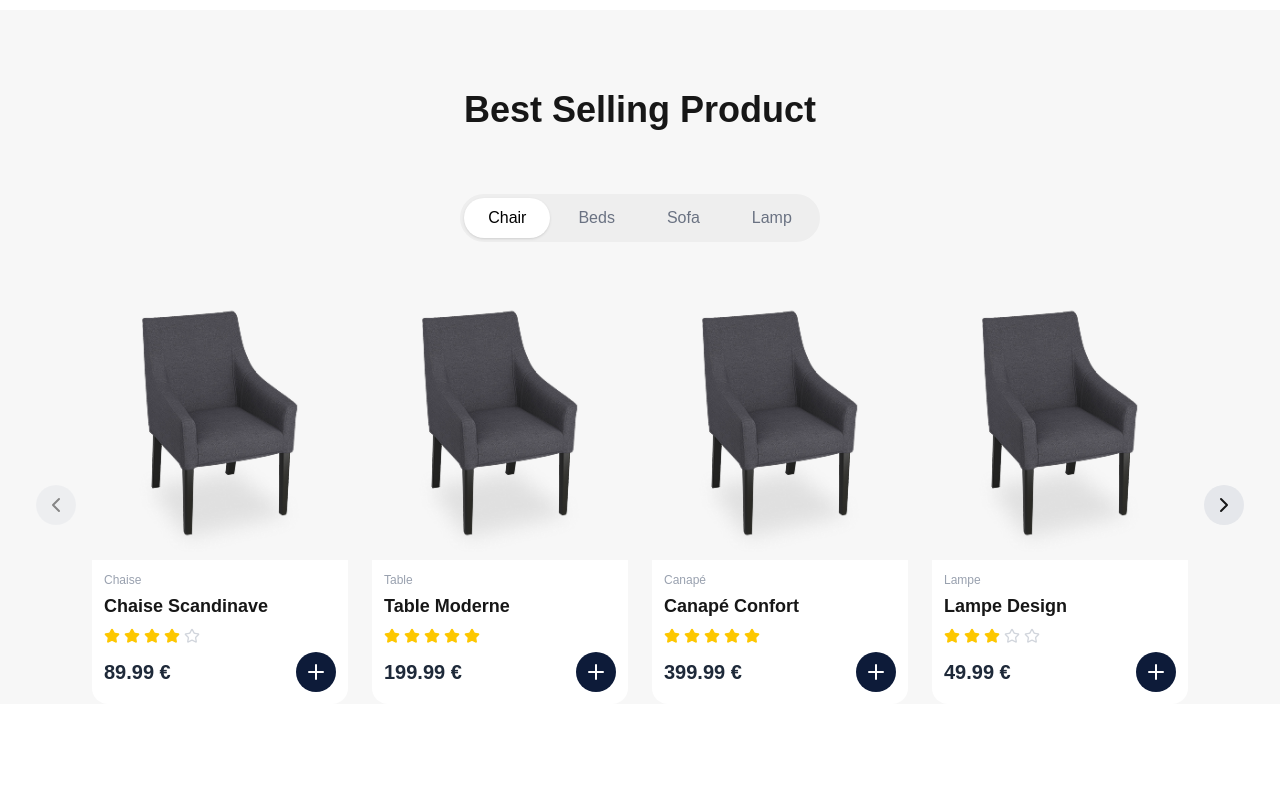
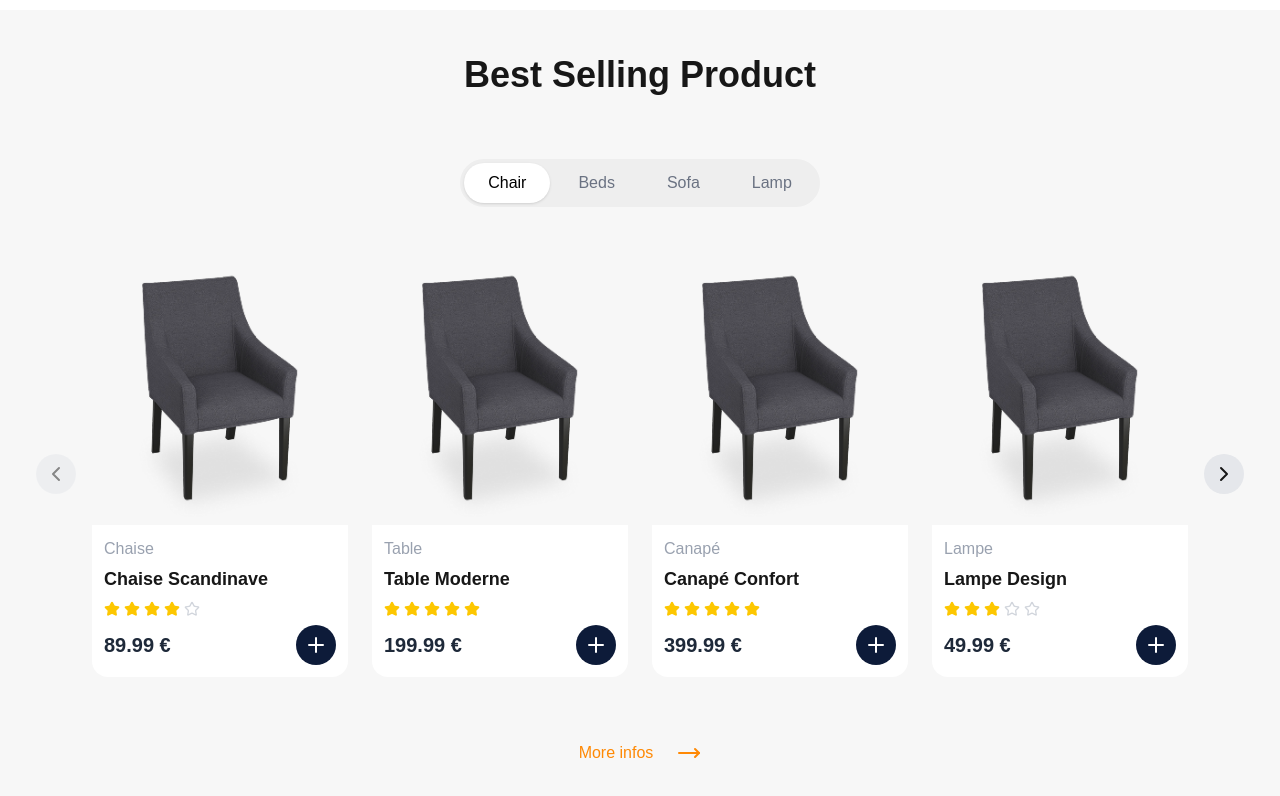
Before and after one commit to kyu-dev/ecommerce_frontend, a Next.js app: page / in a window 1280 px wide. Shown: the part 1198-1994 px from the top of the page. Before the commit the page ends 1902 px from the top, so only its background shows below. Built offline with nearby package versions, Linux system fonts and the light colour scheme.

Commit message:
Ajout d'un bouton "More infos" dans le composant BestSellerSection, mise à jour du nombre de cartes affichées dans le ProductCarousel à 4, et amélioration du style du texte des catégories dans le ProductCard.

```diff
--- a/app/components/bestseller/BestSellerSection.tsx
+++ b/app/components/bestseller/BestSellerSection.tsx
@@ -1,6 +1,7 @@
 import React from "react";
 import ProductCarousel from "../product/ProductCarousel";
 import Filter from "./Filter";
+import { MoveRight } from "lucide-react";
 
 const produits = [
   // à modifié avec de vrais données
@@ -43,12 +44,15 @@ const produits = [
 
 const BestSellerSection = () => {
   return (
-    <div className="bg-[#F7F7F7] flex flex-col gap-16 items-center">
-      <h3 className="text-4xl pt-20 font-bold">Best Selling Product</h3>
+    <div className="bg-[#F7F7F7] flex flex-col h-screen gap-16 justify-center items-center">
+      <h3 className="text-4xl  font-bold">Best Selling Product</h3>
       <Filter />
       <div className="flex justify-center">
         <ProductCarousel products={produits} cardsToShow={4} />
       </div>
+      <button className="flex gap-6 text-orange-400">
+        More infos <MoveRight />
+      </button>
     </div>
   );
 };
--- a/app/components/product/ProductCard.tsx
+++ b/app/components/product/ProductCard.tsx
@@ -20,7 +20,7 @@ const ProductCard: React.FC<ProductCardProps> = ({
     <div className=" flex flex-col  w-64 ">
       <img src={img} alt={name} className="w-50 self-center object-cover" />
       <div className="bg-white p-3 rounded-b-2xl">
-        <p className="text-xs text-gray-400 mb-1">{categories}</p>
+        <p className=" text-gray-400 mb-1">{categories}</p>
         <h4 className="text-lg font-semibold mb-2 ">{name}</h4>
         <div className="flex items-center gap-1 mb-2">
           {[...Array(5)].map((_, i) => (
--- a/app/components/product/ProductCarousel.tsx
+++ b/app/components/product/ProductCarousel.tsx
@@ -19,7 +19,7 @@ type ProductCarouselProps = {
 
 const ProductCarousel: React.FC<ProductCarouselProps> = ({
   products,
-  cardsToShow = 1,
+  cardsToShow = 4,
 }) => {
   const [startIndex, setStartIndex] = useState(0);
   const maxIndex = Math.max(0, products.length - cardsToShow);
@@ -37,7 +37,7 @@ const ProductCarousel: React.FC<ProductCarouselProps> = ({
       <button
         onClick={handlePrev}
         disabled={startIndex === 0}
-        className="p-2 rounded-full bg-gray-200 hover:bg-gray-300 disabled:opacity-50"
+        className="p-2 rounded-full  bg-gray-200 hover:bg-gray-300 disabled:opacity-50"
       >
         <ChevronLeft />
       </button>
```
